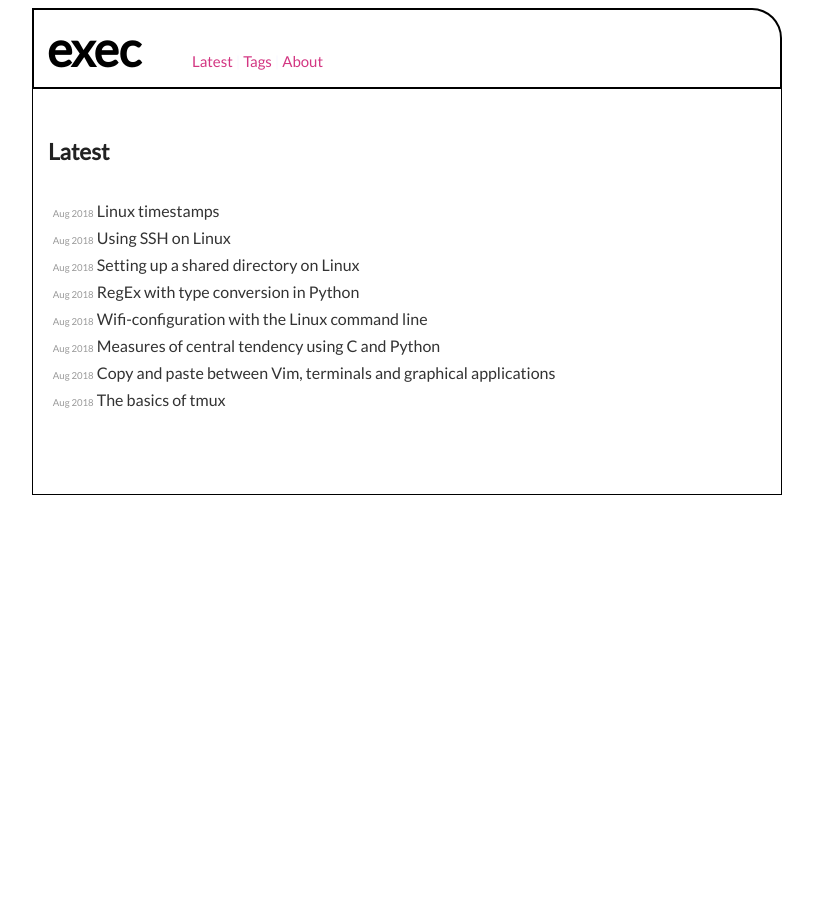
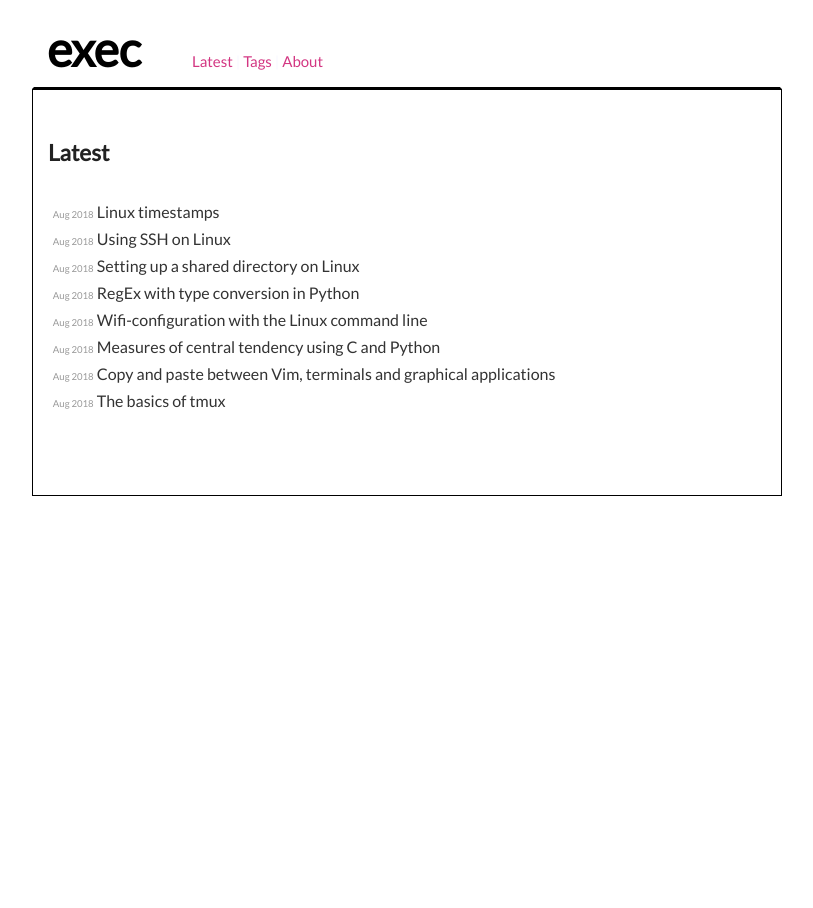
Before and after one commit to execas/execas.github.io, a Jekyll site: the page built from index.html, in a window 1280 px wide. Shown: the whole page, without its empty margins (233-1046 px from the left). Built offline with Jekyll 4.4.1, drawn with Linux system fonts in a browser that asks for light colours.

Commit message:
Update execas.css

```diff
--- a/css/execas.css
+++ b/css/execas.css
@@ -112,8 +112,8 @@ p {
      margin:0 auto;
      max-width: 720px;
      padding: 10px 13px 10px 13px;
-     border: 2px solid #000000;
-     border-bottom: 1px solid #000000;
+     border: 2px solid #ffffff;
+     border-bottom: 2px solid #000000;
      border-radius: 0px 30px 0px 0px;
 }
 
```
